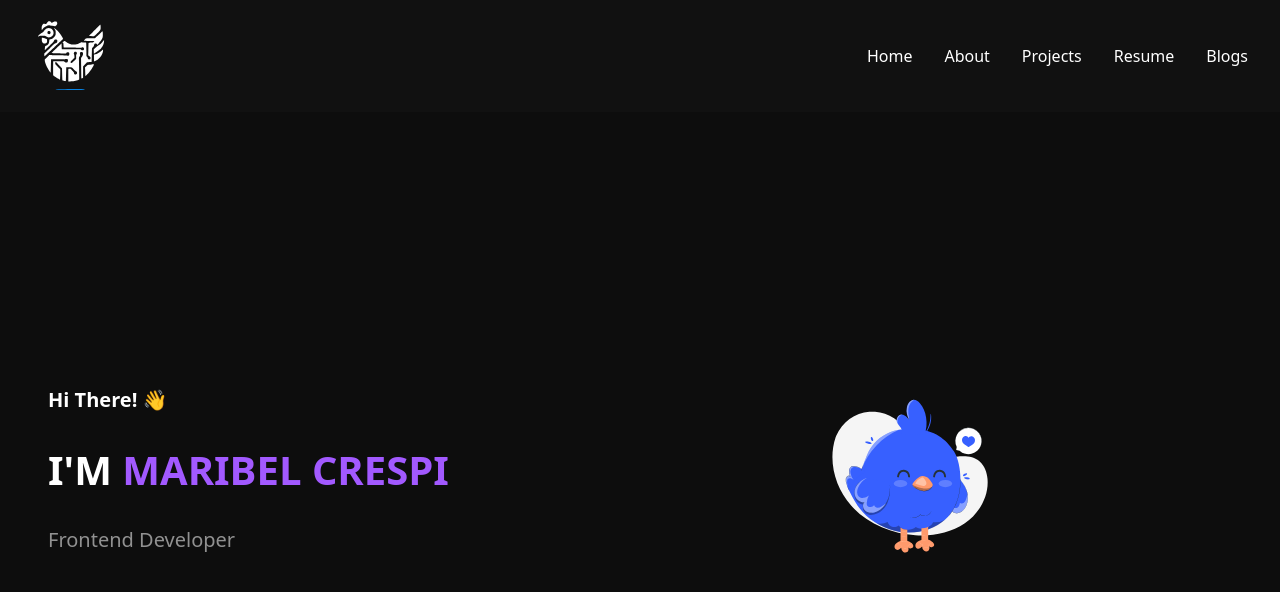
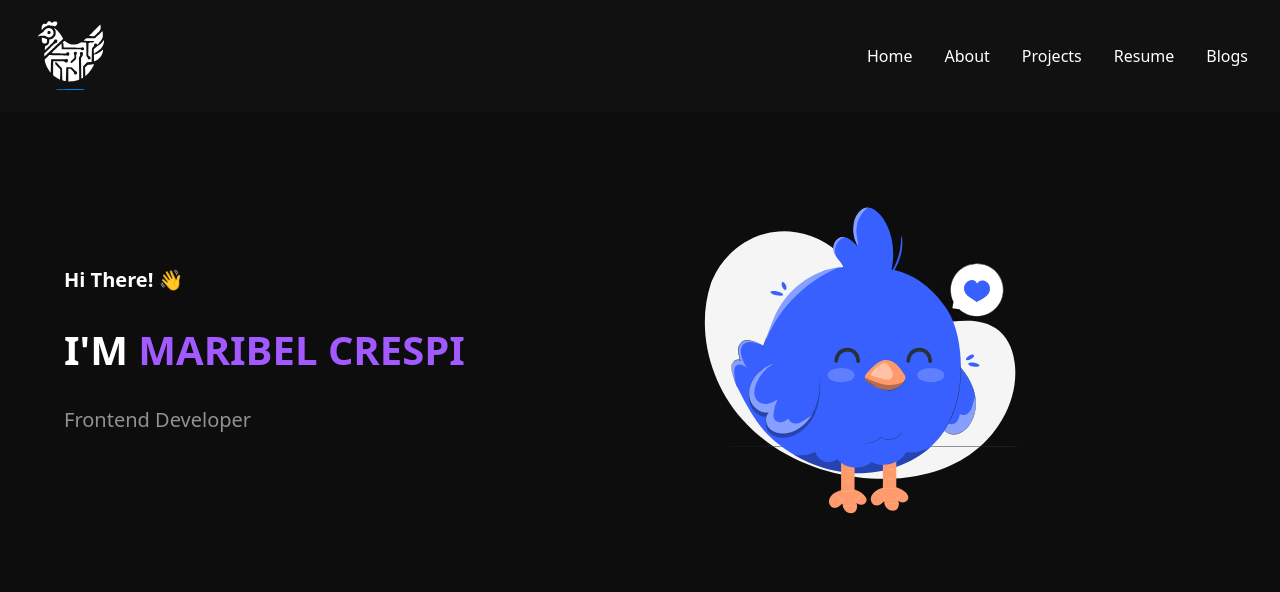
Before and after one commit to maribel95/portfolio, a React (Vite) app: page / in a window 1280 px wide. Shown: the top 592 px of the page. Built offline with nearby package versions, Linux system fonts and the light colour scheme.

Commit message:
Center align hero content: adjusted text position and image layout

```diff
--- a/src/components/Hero.tsx
+++ b/src/components/Hero.tsx
@@ -4,6 +4,7 @@ import "@styles/Hero.scss";
 const Hero: React.FC = () => {
   return (
     <section className="hero-section">
+      <div className="hero-content">
         <div className="container">
           <h2 className="hero-greeting">Hi There! 👋</h2>
           <h1 className="hero-name">
@@ -12,12 +13,12 @@ const Hero: React.FC = () => {
           <p className="hero-title">Frontend Developer</p>
         </div>
 
-      {/* Imagen a la derecha */}
         <img
           src="/cute-chicken.svg"
-        alt="Imagen presentacion"
+          alt="Imagen presentación"
           className="hero-logo"
         />
+      </div>
     </section>
   );
 };
--- a/src/styles/Hero.scss
+++ b/src/styles/Hero.scss
@@ -2,15 +2,26 @@
 @use "./mixins" as *;
 
 .hero-section {
-  display: flex;
-  align-items: center;
-  justify-content: space-between;
   padding: 3rem;
   width: 100%;
-  min-height: calc(100vh - $navbar-height); // o usa padding-top si prefieres
+  min-height: calc(100vh - $navbar-height);
   background-color: $primary-color-hero;
   color: white;
   position: relative;
+
+  .hero-content {
+    display: flex;
+    flex-direction: row;
+    align-items: center;
+    gap: 2rem;
+    flex-wrap: wrap;
+
+    // NUEVO: centrado + límite de ancho
+    max-width: 1200px; // o el ancho máximo que prefieras
+    margin: 0 auto;
+    width: 100%;
+    padding: 0 1rem; // opcional: añade espacio en los bordes
+  }
 
   .container {
     flex: 1;
@@ -20,7 +31,6 @@
     .hero-greeting {
       font-size: 1.25rem;
       margin-bottom: 1.5rem;
-
       @include respond(mobile) {
         font-size: 1.125rem;
       }
@@ -29,7 +39,6 @@
     .hero-name {
       font-size: 2.5rem;
       font-weight: bold;
-
       @include respond(mobile) {
         font-size: 2rem;
       }
@@ -38,7 +47,6 @@
     .hero-title {
       font-size: 1.25rem;
       color: $secondary-color-hero;
-
       @include respond(mobile) {
         font-size: 1.125rem;
       }
@@ -50,19 +58,19 @@
   }
 
   .hero-logo {
-    flex: 1;
-    max-height: 12rem;
-    margin-right: 2rem;
-
-    @include respond(mobile) {
-      margin-right: 0;
-      max-height: 8rem;
-    }
+    flex: 0 0 auto;
+    width: 30vw;
+    max-width: 500px;
+    min-width: 120px;
+    height: auto;
+    transition: width 0.3s ease;
   }
 
   @include respond(mobile) {
-    flex-direction: column;
-    justify-content: flex-start;
+    .hero-content {
+      flex-direction: column;
+      align-items: center;
+    }
 
     .container {
       max-width: 100%;
--- a/src/styles/base.scss
+++ b/src/styles/base.scss
@@ -50,7 +50,6 @@ a:focus-visible {
   outline-offset: 2px;
 }
 
-// 🧱 Estructura principal
 #root {
   width: 100%;
   height: 100%;
@@ -59,6 +58,7 @@ a:focus-visible {
 .app-container {
   width: 100%;
   height: 100%;
+
   background-color: $primary-color-hero;
   display: flex;
   flex-direction: column;
@@ -66,7 +66,6 @@ a:focus-visible {
   justify-content: center;
 }
 
-// 🖼️ Imágenes y SVGs
 svg {
   max-width: 100%;
   height: auto;
```
Lines whose indentation alone changed are shown as unchanged.
